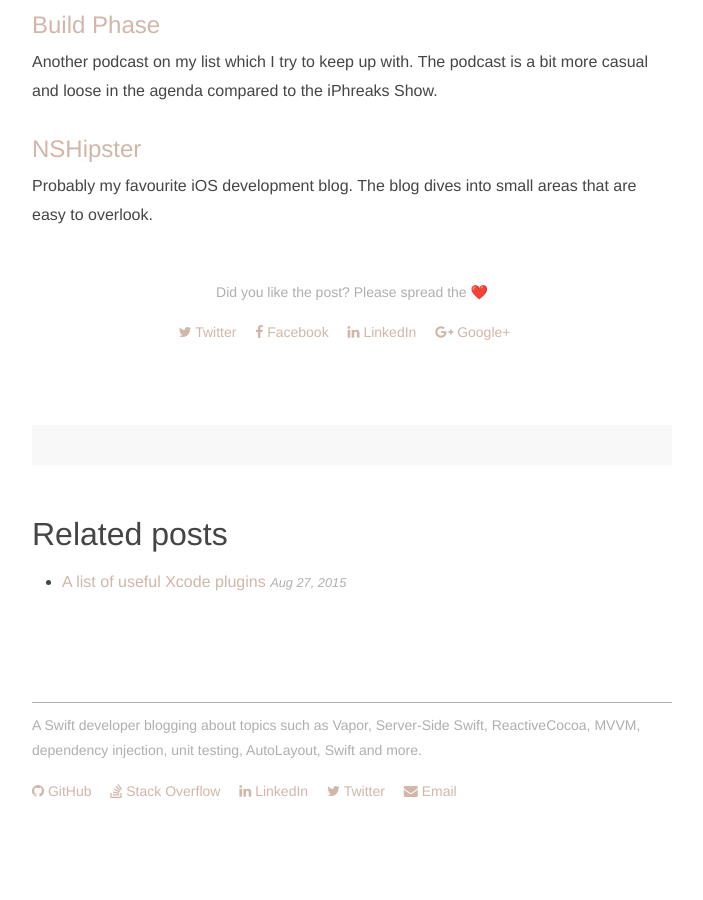
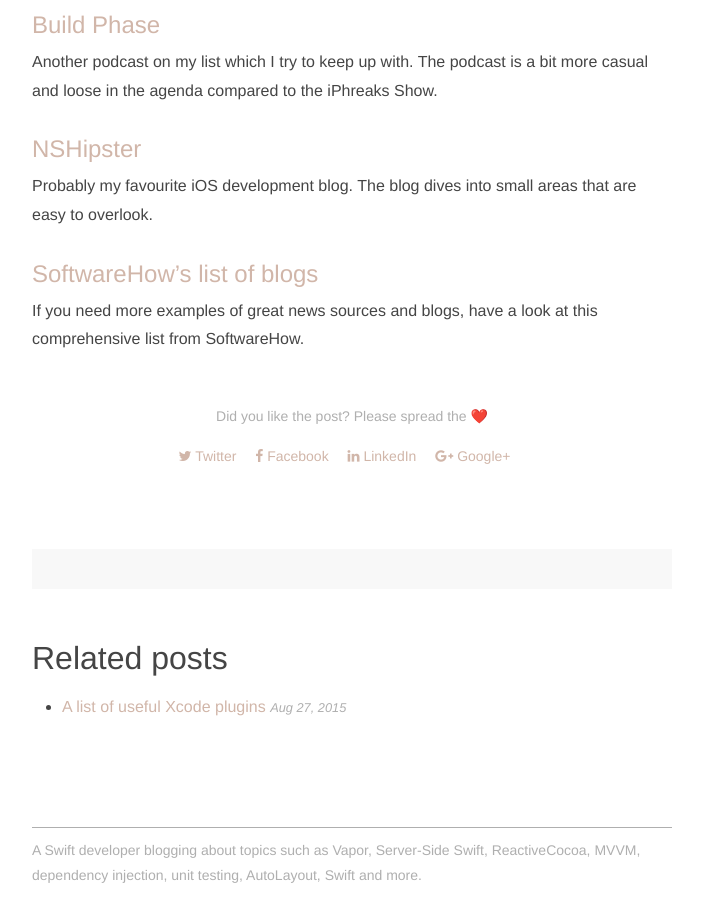
Before and after one commit to steffendsommer/steffendsommer.github.io, a Jekyll site: the page built from _posts/2015-03-10-useful-resources-for-an-ios-developer.md, in a window 1280 px wide and 900 px high, scrolled down 6175 px. Shown: the whole window, without its empty margins (288-991 px from the left). Built offline with Jekyll 4.4.1, drawn with Linux system fonts in a browser that asks for light colours; nearby versions of some CDN libraries; comment, search, counter and statistics services are not loaded; before the commit the page ends 7024 px from its top, so only the background shows below that.

Commit message:
Add SoftwareHow

```diff
--- a/_posts/2015-03-10-useful-resources-for-an-ios-developer.md
+++ b/_posts/2015-03-10-useful-resources-for-an-ios-developer.md
@@ -141,3 +141,6 @@
 
 ## [NSHipster](http://nshipster.com/)
 Probably my favourite iOS development blog. The blog dives into small areas that are easy to overlook.
+
+## [SoftwareHow's list of blogs](https://www.softwarehow.com/best-blogs-for-ios-developers/)
+If you need more examples of great news sources and blogs, have a look at this comprehensive list from SoftwareHow.
```
